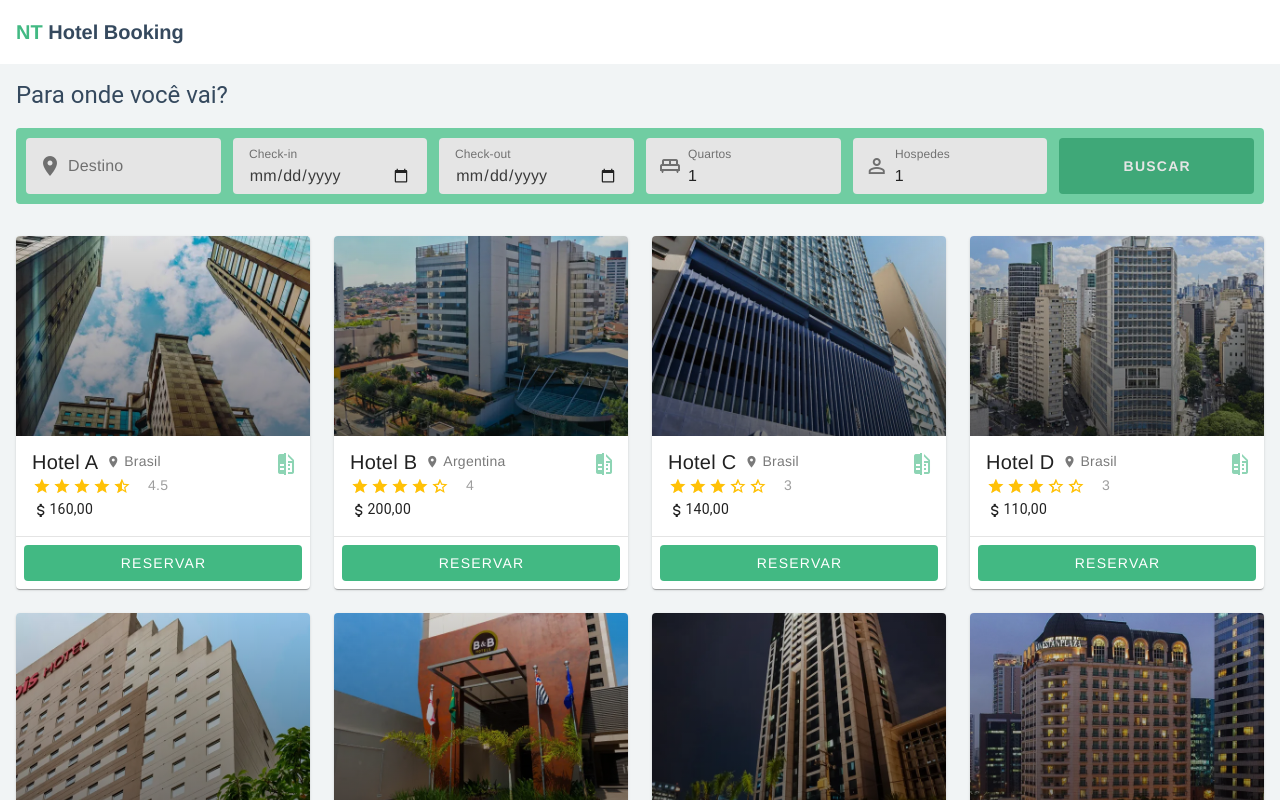
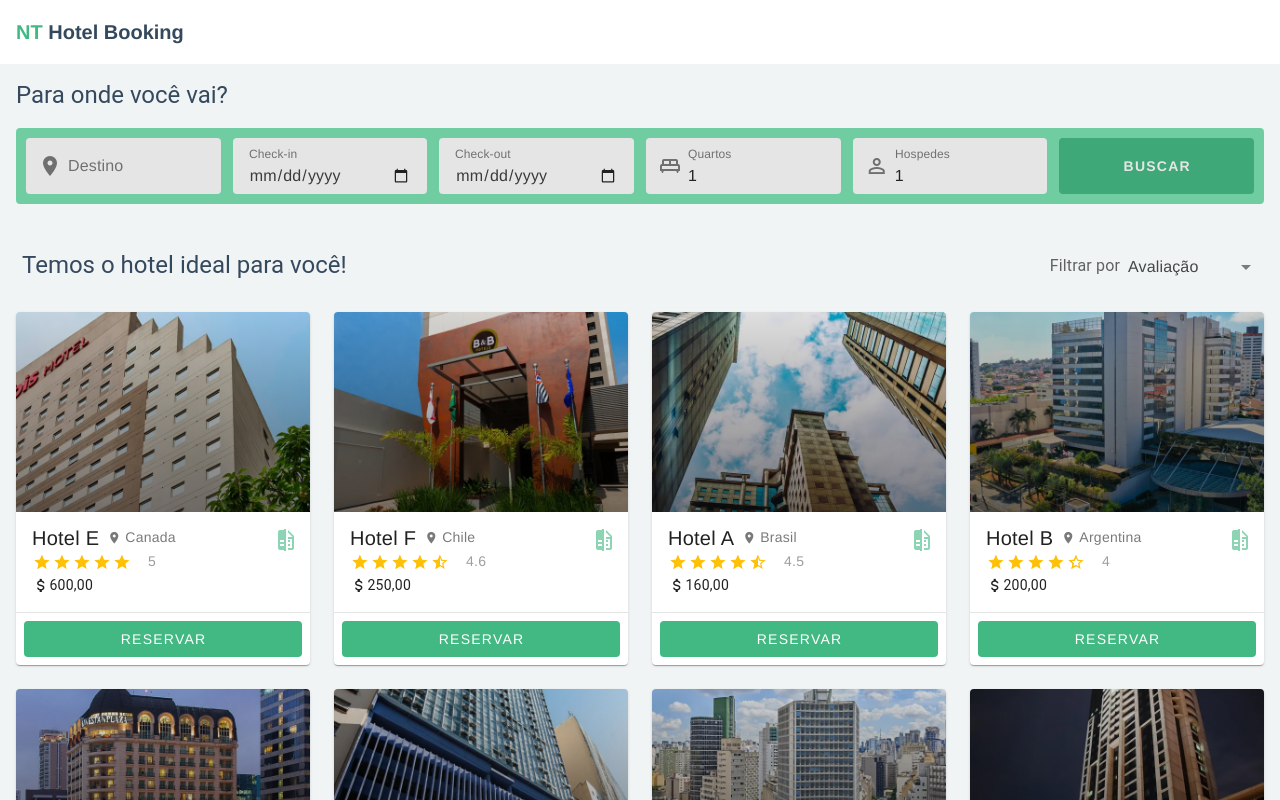
Before and after one commit to bcmartinelli/hotel-reservation-ntconsult, a Vue app: page / in a window 1280 px wide. Shown: the top 800 px of the page. Built offline with nearby package versions, Linux system fonts and the light colour scheme.

Commit message:
Create sort filter in hotel list

```diff
--- a/src/components/SearchResults.vue
+++ b/src/components/SearchResults.vue
@@ -1,8 +1,27 @@
 <template>
-  <v-container class="mt-8 pa-0">
+  <v-container class="pa-0">
+    <v-row class="px-3 mt-4 mb-3">
+      <v-col cols="12" sm="7" class="d-flex align-center custom-text-justify">
+        <h5 class="text-h5">Temos o hotel ideal para você!</h5>
+      </v-col>
+      <v-col cols="12" sm="5" class="d-flex align-center custom-justify ga-2">
+        <div class="text-subtitle-1 text-medium-emphasis">Filtrar por</div>
+        <v-select
+          v-model="sortCriteria"
+          :items="sortOptions"
+          item-value="key"
+          item-text="title"
+          variant="plain"
+          density="compact"
+          hide-details
+          max-width="130px"
+          style="margin-top: -6px"
+        ></v-select>
+      </v-col>
+    </v-row>
     <v-row>
       <v-col
-        v-for="hotel in hotels"
+        v-for="hotel in sortedHotels"
         :key="hotel.id"
         cols="12"
         sm="6"
@@ -32,7 +51,7 @@
 </template>
 
 <script lang="ts">
-import { defineComponent, PropType, ref } from 'vue';
+import { computed, defineComponent, PropType, ref } from 'vue';
 import { useComparisonStore } from '@/store/comparison';
 import { useRouter } from 'vue-router';
 import { Hotel } from '@/types';
@@ -46,10 +65,18 @@ export default defineComponent({
     },
   },
   components: { CardHotel },
-  setup() {
+  setup(props) {
     const comparisonStore = useComparisonStore();
     const selectedHotels = ref<Hotel[]>([]);
     const router = useRouter();
+
+    const sortCriteria = ref<string>('rating');
+    const sortOptions = [
+      { key: 'rating', title: 'Avaliação' },
+      { key: 'country', title: 'País' },
+      { key: 'lowest-price', title: 'Menor preço' },
+      { key: 'biggest-price', title: 'Maior preço' },
+    ];
 
     const compareHotels = () => {
       comparisonStore.setSelectedHotels(selectedHotels.value);
@@ -71,8 +98,31 @@ export default defineComponent({
         selectedHotels.value.splice(indexHotel, 1);
       }
     };
+    const sortedHotels = computed(() => {
+      return [...props.hotels].sort((a, b) => {
+        switch (sortCriteria.value) {
+          case 'rating':
+            return b.rating - a.rating;
+          case 'country':
+            return a.country.localeCompare(b.country);
+          case 'lowest-price':
+            return a.price - b.price;
+          case 'biggest-price':
+            return b.price - a.price;
+          default:
+            return 0;
+        }
+      });
+    });
 
-    return { selectedHotels, compareHotels, updateSelectedHotels };
+    return {
+      selectedHotels,
+      compareHotels,
+      updateSelectedHotels,
+      sortCriteria,
+      sortOptions,
+      sortedHotels,
+    };
   },
 });
 </script>
@@ -100,4 +150,13 @@ button {
     }
   }
 }
+.custom-justify {
+  justify-content: end;
+}
+
+@media (max-width: 600px) {
+  .custom-justify {
+    justify-content: center;
+  }
+}
 </style>
--- a/src/styles/global.scss
+++ b/src/styles/global.scss
@@ -29,3 +29,14 @@ a {
     text-decoration: underline;
   }
 }
+
+.custom-text-justify {
+  justify-content: start;
+}
+
+@media (max-width: 600px) {
+  .custom-text-justify {
+    text-align: center;
+    justify-content: center;
+  }
+}
--- a/src/views/HomeView.vue
+++ b/src/views/HomeView.vue
@@ -1,7 +1,8 @@
 <template>
   <v-container>
     <h5 class="text-h5 mb-4">Para onde você vai?</h5>
-    <SearchForm class="mb-4" />
+    <SearchForm class="mb-10" />
+
     <SearchResults v-if="hotels.length" :hotels="hotels" />
   </v-container>
 </template>
```
